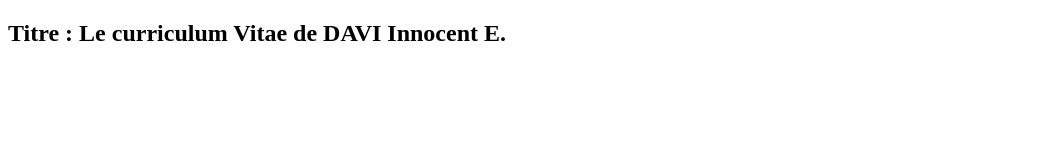
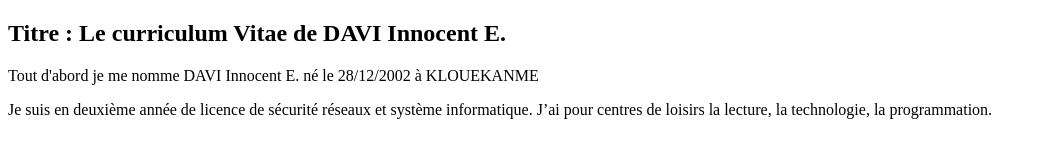
Before and after one commit to Innocentdv/git-mon-cv, a plain HTML site: page index.html in a window 1280 px wide. Shown: the whole page, without its empty margins (0-1046 px from the left). Drawn offline with Linux system fonts and the light colour scheme.

Commit message:
mise en place de la selection description

```diff
--- a/index.html
+++ b/index.html
@@ -8,6 +8,11 @@
 </head>
 <body>
     <h2>Titre : Le curriculum Vitae de DAVI Innocent E.</h2>
-
+    <p>
+        Tout d'abord je me nomme DAVI Innocent E. né le 28/12/2002 à KLOUEKANME
+    </p>
+    <p>Je suis en deuxième année de licence de sécurité réseaux et système informatique.
+       J’ai pour centres de loisirs la lecture, la technologie, la programmation.
+    </p>
 </body>
 </html>
```
